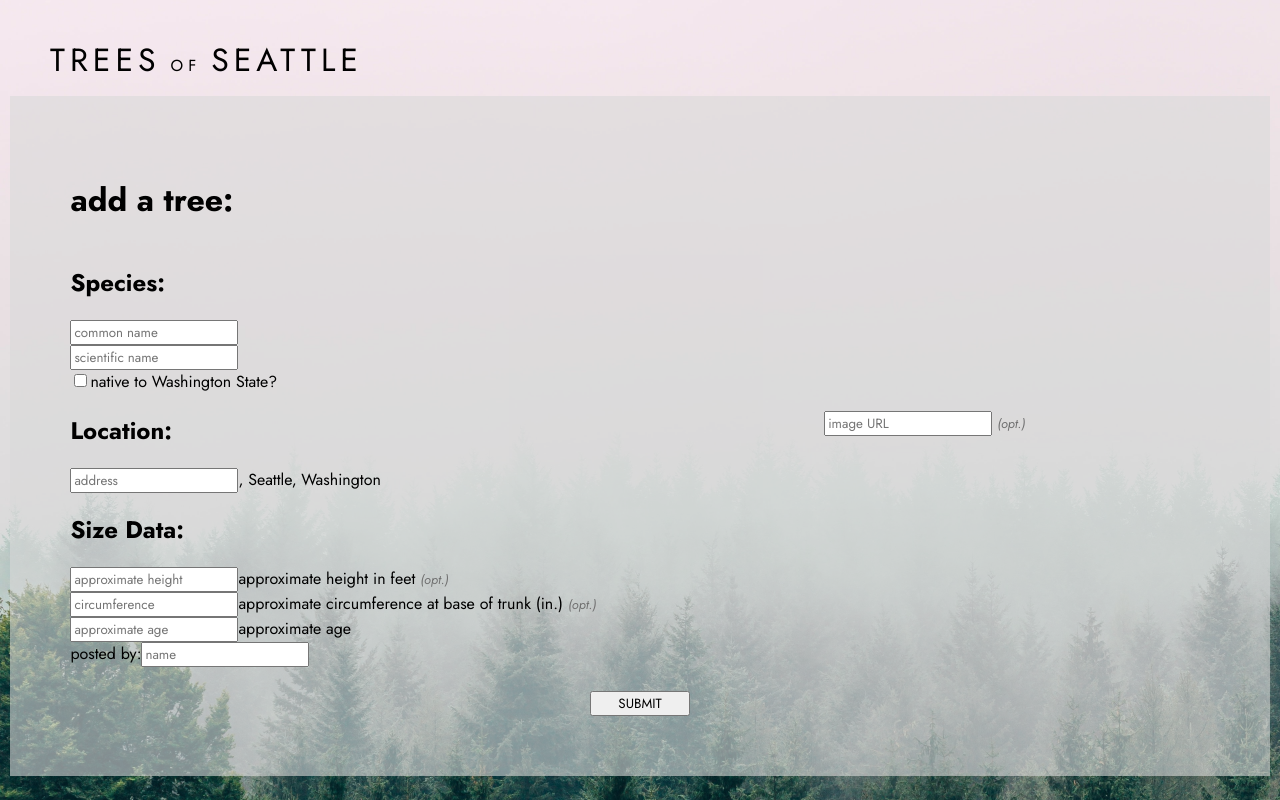
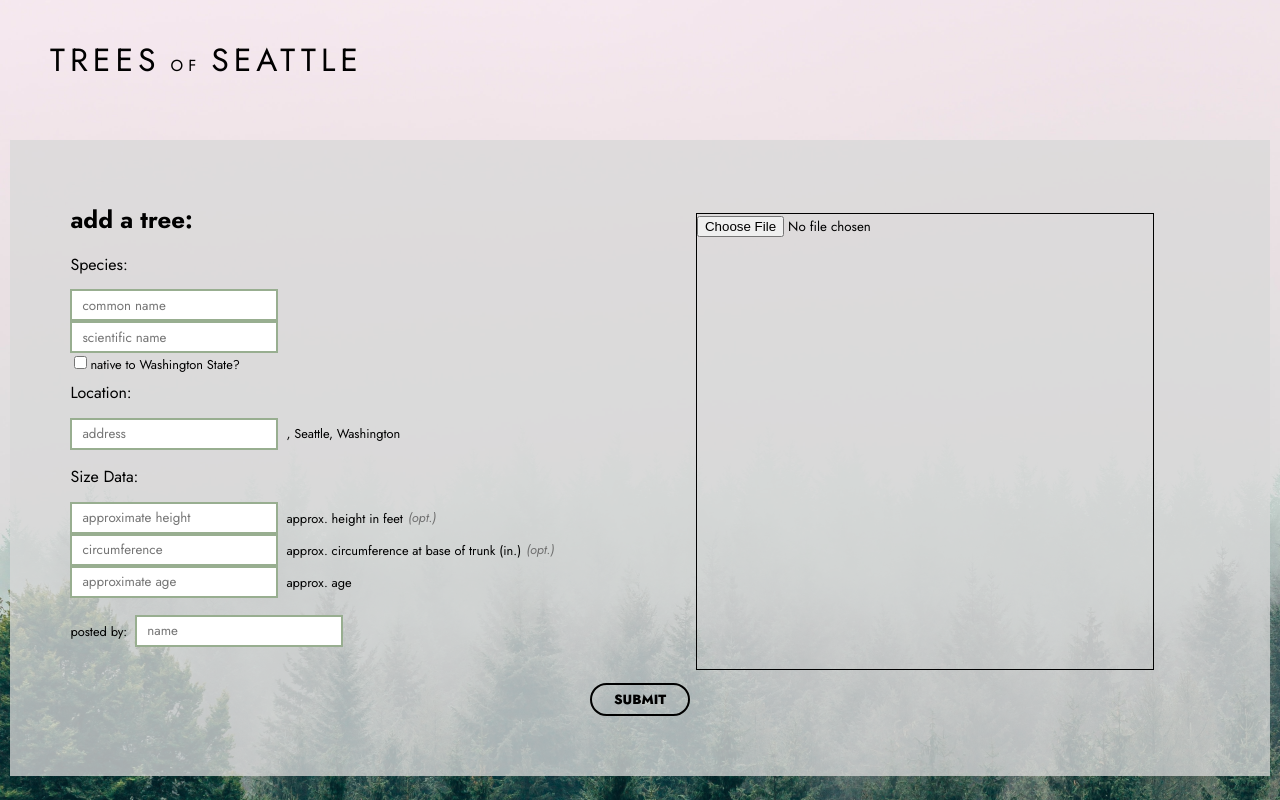
Before and after one commit to sam-rice/trees-of-seattle, a React (Create React App) app: page /new-tree in a window 1280 px wide. Built offline with nearby package versions, Linux system fonts and the light colour scheme; no server answers.

Commit message:
preserve previous page layout

```diff
--- a/src/Components/Header/_Header.scss
+++ b/src/Components/Header/_Header.scss
@@ -7,6 +7,7 @@ $margin-x: 50px;
   position: absolute;
   height: 15%;
   width: 100%;
+  top: 0;
 }
 
 .nav {
--- a/src/Components/MapView/_MapView.scss
+++ b/src/Components/MapView/_MapView.scss
@@ -15,11 +15,8 @@
   height: 5%;
 
   &__input {
-    width: 200px;
-    height: 26px;
-    text-indent: 8px;
+    @include mixins.themeInput();
     margin-right: 10px;
-    border: 2px solid variables.$light-green;
   }
 
   &__button {
--- a/src/Components/NewTreeContainer/_NewTreeContainer.scss
+++ b/src/Components/NewTreeContainer/_NewTreeContainer.scss
@@ -4,7 +4,6 @@
 .form-main {
   display: flex;
   justify-content: center;
-  align-items: flex-end;
-  height: 100vh;
+  min-height: 100%;
   width: 100vw;
 }
--- a/src/Components/NewTreeForm/NewTreeForm.tsx
+++ b/src/Components/NewTreeForm/NewTreeForm.tsx
@@ -41,10 +41,11 @@ const NewTreeForm: FC<Props> = ({ postTree }) => {
         <div className="form__top__left">
           <h1>add a tree:</h1>
           <div className="form__top__left__species-name">
-            <h2>Species:</h2>
+            <h2 className="form-header">Species:</h2>
             <label>
               <span className="label-hidden">common name:</span>
               <input
+                className="form-input"
                 type="text"
                 placeholder="common name"
                 required={true}
@@ -56,6 +57,7 @@ const NewTreeForm: FC<Props> = ({ postTree }) => {
             <label>
               <span className="label-hidden">scientific name:</span>
               <input
+                className="form-input"
                 type="text"
                 placeholder="scientific name"
                 required={true}
@@ -76,10 +78,11 @@ const NewTreeForm: FC<Props> = ({ postTree }) => {
             </label>
           </div>
           <div className="form__top__left__location">
-            <h2>Location:</h2>
+            <h2 className="form-header">Location:</h2>
             <label>
               <span className="label-hidden">address:</span>
               <input
+                className="form-input"
                 type="text"
                 placeholder="address"
                 required={true}
@@ -91,9 +94,10 @@ const NewTreeForm: FC<Props> = ({ postTree }) => {
             </label>
           </div>
           <div className="form__top__left__stats">
-            <h2>Size Data:</h2>
+            <h2 className="form-header">Size Data:</h2>
             <label>
               <input
+                className="form-input"
                 type="number"
                 placeholder="approximate height"
                 required={false}
@@ -101,11 +105,12 @@ const NewTreeForm: FC<Props> = ({ postTree }) => {
                 onChange={e => setHeight(e.target.value)}
                 data-cy="form-height"
               />
-              approximate height in feet
+              approx. height in feet
               <span className="optional-field">{"(opt.)"}</span>
             </label>
             <label>
               <input
+                className="form-input"
                 type="number"
                 placeholder="circumference"
                 required={false}
@@ -113,11 +118,12 @@ const NewTreeForm: FC<Props> = ({ postTree }) => {
                 onChange={e => setCirc(e.target.value)}
                 data-cy="form-circ"
               />
-              {"approximate circumference at base of trunk (in.)"}
+              {"approx. circumference at base of trunk (in.)"}
               <span className="optional-field">{"(opt.)"}</span>
             </label>
             <label>
               <input
+                className="form-input"
                 type="number"
                 placeholder="approximate age"
                 required={true}
@@ -125,11 +131,14 @@ const NewTreeForm: FC<Props> = ({ postTree }) => {
                 onChange={e => setAge(e.target.value)}
                 data-cy="form-age"
               />
-              approximate age
+              approx. age
             </label>
+          </div>
+          <br />
           <label>
             posted by:
             <input
+              className={"form-input author--input"}
               type="text"
               placeholder="name"
               required={true}
@@ -139,11 +148,11 @@ const NewTreeForm: FC<Props> = ({ postTree }) => {
             />
           </label>
         </div>
-        </div>
         <div className="form__top__right">
-          <label>
+          {/* <label>
             <span className="label-hidden">image URL:</span>
             <input
+              className="form-input"
               type="text"
               placeholder="image URL"
               required={false}
@@ -152,10 +161,10 @@ const NewTreeForm: FC<Props> = ({ postTree }) => {
               data-cy="form-image"
             />
             <span className="optional-field">{"(opt.)"}</span>
-          </label>
-          {/* <div className="form__top__right__img-frame">
+          </label> */}
+          <div className="form__top__right__img-frame">
             <input type="file" />
-          </div> */}
+          </div>
         </div>
       </div>
       <button
--- a/src/Components/NewTreeForm/_NewTreeForm.scss
+++ b/src/Components/NewTreeForm/_NewTreeForm.scss
@@ -1,30 +1,55 @@
 @use "src/StyleUtilities/variables";
 @use "src/StyleUtilities/mixins";
-
 
 .form {
   @include mixins.floatingContainer();
   display: flex;
   flex-direction: column;
   align-items: center;
-  background-color: #d9d9d99a;
+  background-color: #d9d9d9c6;
   margin-bottom: 3vh;
+  margin-top: 140px;
+  min-height: 85%;
 }
 
 .form__top {
   display: flex;
-  justify-content: center;
+  justify-content: space-between;
   height: 100%;
   width: 100%
 }
 
 .form__top__left {
-  width: 50%;
+  display: flex;
+  flex-direction: column;
+  justify-content: space-evenly;
+  height: 93%;
+
+  & h1 {
+    font-size: 1.5rem;
+    margin: 0px;
+  }
+
+  & label {
+    font-size: .8rem;
+  }
 }
 
 .form__top__left__species-name {
   display: flex;
   flex-direction: column;
+  justify-content: space-between;
+  height: 28%;
+}
+
+.form-header {
+  font-size: 1rem;
+  font-weight: 400;
+}
+
+.form-input {
+  @include mixins.themeInput();
+  margin-right: 8px;
 }
 
 .form__top__left__location {
@@ -34,6 +59,12 @@
 .form__top__left__stats {
   display: flex;
   flex-direction: column;
+  justify-content: space-between;
+  height: 30%;
+}
+
+.author--input {
+  margin-left: 8px;
 }
 
 .form__top__right {
@@ -50,7 +81,10 @@
 }
 
 .form__submit {
+  @include mixins.themeButton();
   width: 100px;
+  color: black;
+  border: 2px solid black;
 }
 
 .optional-field {
@@ -59,3 +93,32 @@
   font-style: italic;
   margin-left: 5px;
 }
+
+@media (max-width: 830px) {
+
+  .form__top {
+    flex-direction: column;
+    align-items: center;
+    height: 120vh;
+
+    & label {
+      display: flex;
+      flex-direction: column;
+      align-items: center;
+    }
+  }
+
+  .form__top__left {
+    align-items: center;
+    // height: 60%;
+  }
+
+  .form__top__left__stats {
+    align-items: center;
+  }
+
+  .form__top__right {
+    width: 72%;
+    margin: 29px 0px;
+  }
+}
--- a/src/StyleUtilities/_mixins.scss
+++ b/src/StyleUtilities/_mixins.scss
@@ -15,6 +15,12 @@
 
 @mixin floatingContainer() {
   width: min(89vw, 1300px);
-  height: 70%;
   padding: 60px;
 }
+
+@mixin themeInput() {
+  width: 200px;
+  height: 26px;
+  text-indent: 8px;
+  border: 2px solid variables.$light-green;
+}
```
Lines whose indentation alone changed are shown as unchanged.
